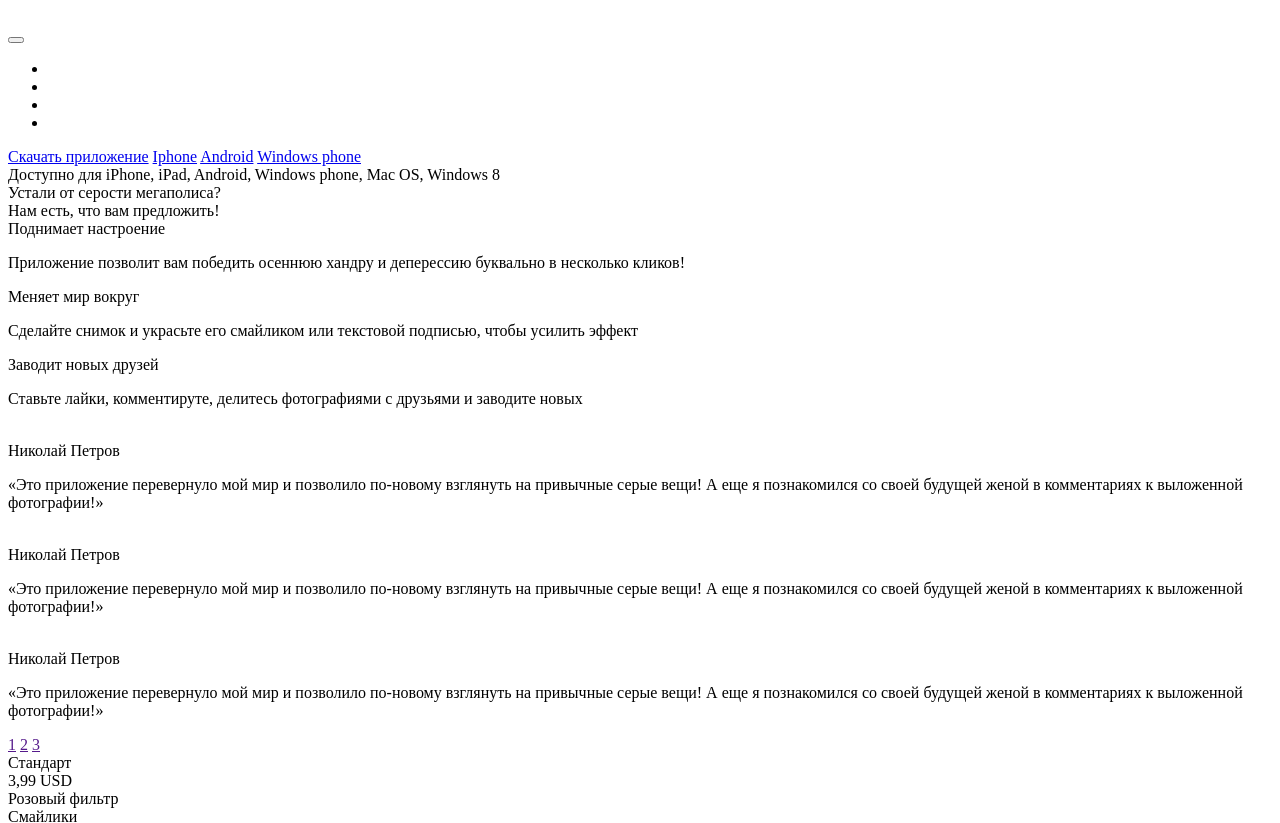
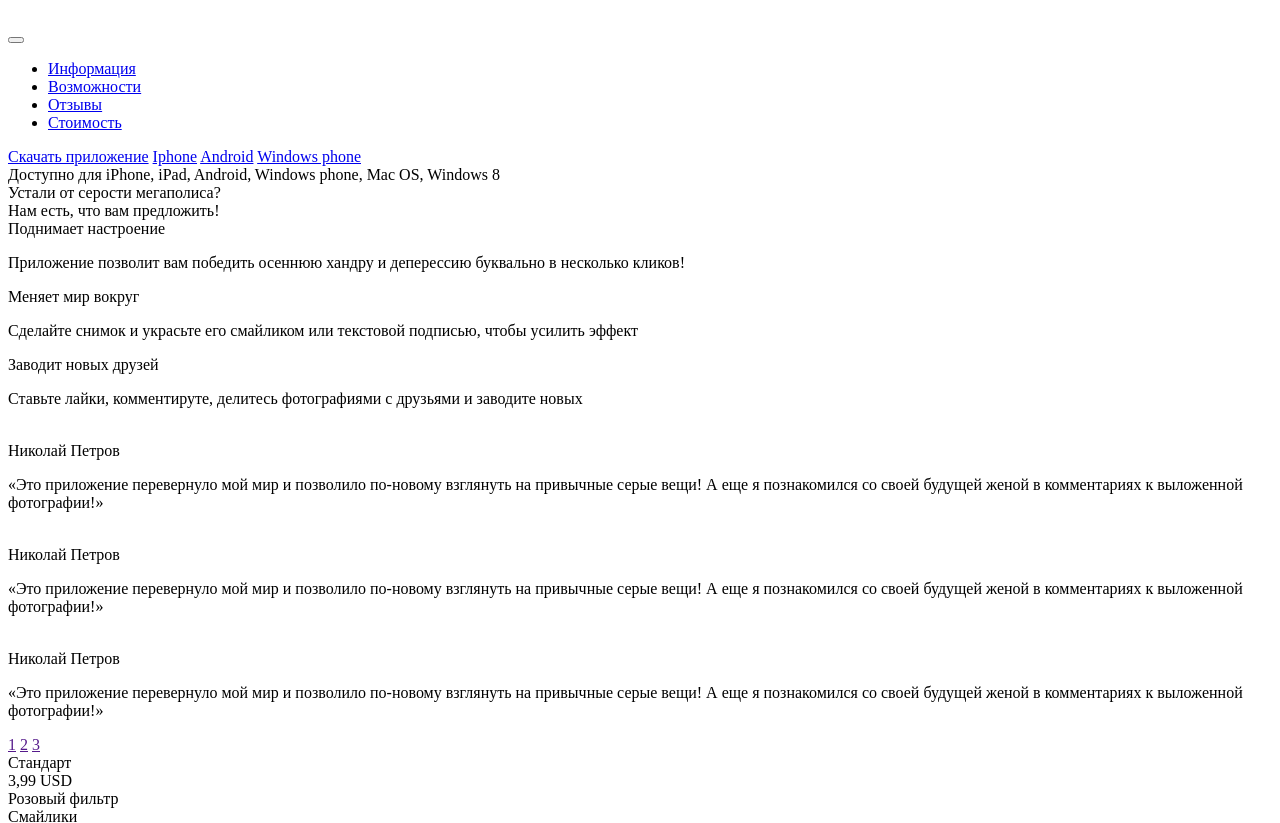
Before and after one commit to ilovebeatles/24223-Pink, a website: page index.html in a window 1280 px wide. Shown: the top 823 px of the page. Drawn offline with Linux system fonts and the light colour scheme.

Commit message:
Update index.html

```diff
--- a/index.html
+++ b/index.html
@@ -11,10 +11,10 @@
 			<div class="menu_block">
 				<button class="menu_btn"></button>
 				<ul>
-					<li><a href="#"></a></li>
-					<li><a href="#"></a></li>
-					<li><a href="#"></a></li>
-					<li><a href="#"></a></li>
+					<li><a href="#">Информация</a></li>
+					<li><a href="#">Возможности</a></li>
+					<li><a href="#">Отзывы</a></li>
+					<li><a href="#">Стоимость</a></li>
 				</ul>
 			</div>
 		</div>
```
